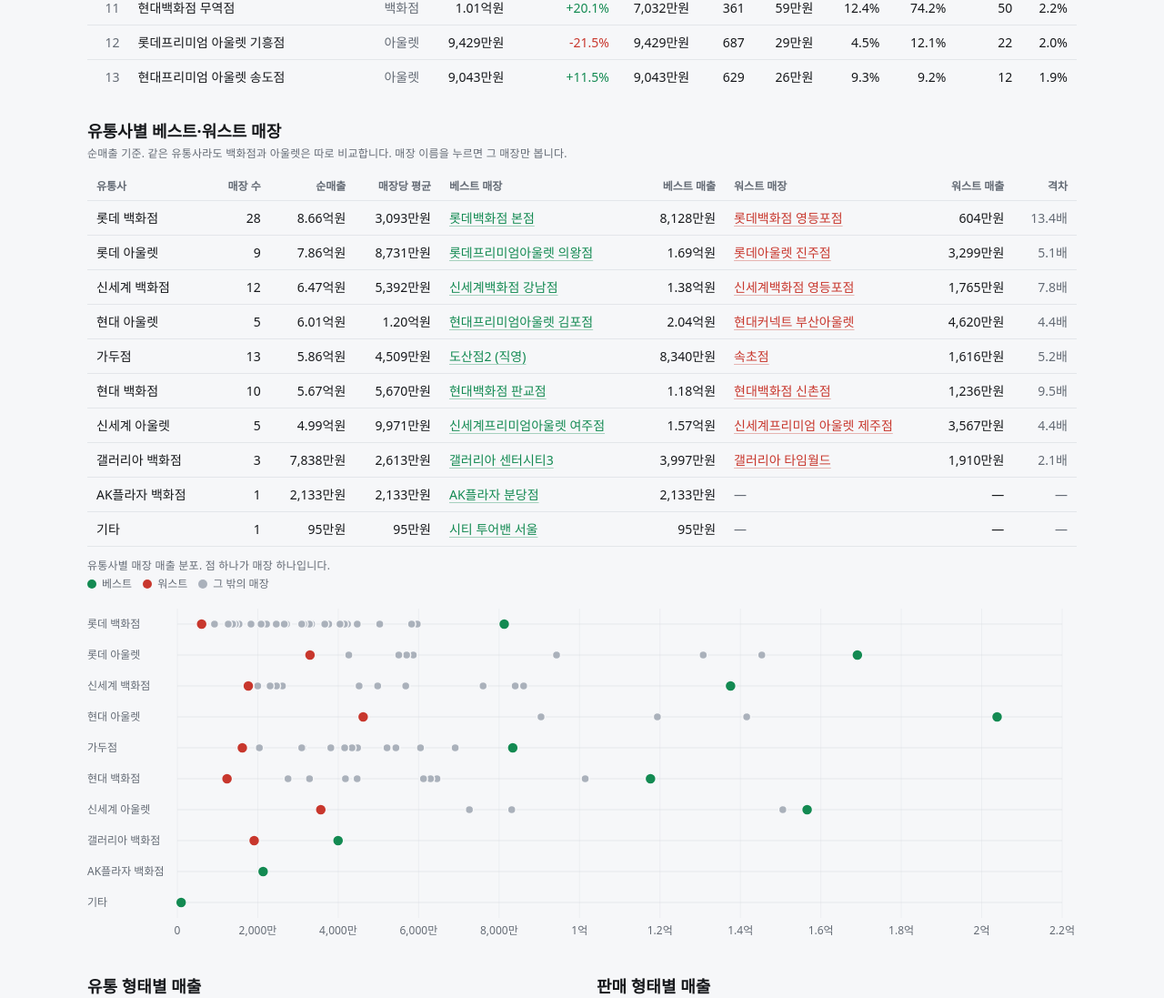
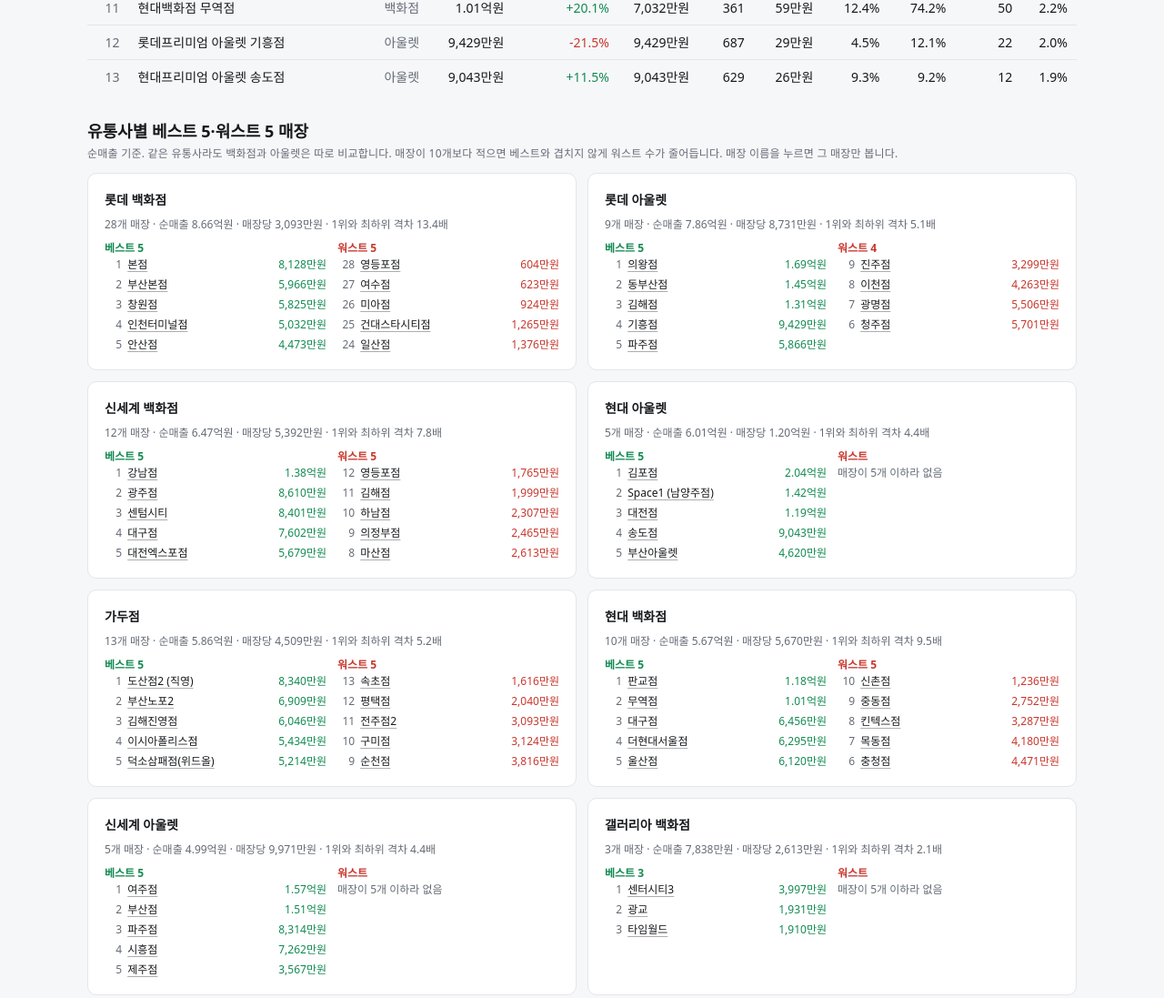
Before and after one commit to yuyumiso77-ops/test, a website: page public/index.html in a window 1280 px wide. Shown: the part 3073-4170 px from the top of the page at 91% size. Drawn offline with Linux system fonts and the light colour scheme; a web font is replaced by a local one.

Commit message:
유통사별 베스트 5·워스트 5 매장으로 확장
- 유통사마다 매출 상위 5개(베스트)와 남은 매장 중 하위 5개(워스트)를 카드로 표시
- 매장이 10개 미만이면 베스트와 겹치지 않게 워스트 수를 줄임
- 카드 안에서는 유통사 이름을 뺀 짧은 매장명 표시, 누르면 그 매장만 보기
- 분포 차트에서 베스트 5는 초록, 워스트 5는 빨강

Co-Authored-By: Claude Opus 5.5 <noreply@anthropic.com>
Claude-Session: https://claude.ai/code/session_012nbz42g2WXWhznfoY9Qwx3

```diff
--- a/public/index.html
+++ b/public/index.html
@@ -149,6 +149,17 @@ body { background: var(--color-bg); color: var(--color-fg); font-family: var(--f
 .fj-best { color: var(--color-ok); }
 .fj-worst { color: var(--color-bad); }
 .fj-strip-dot { cursor: default; }
+.fj-rcards { display: grid; grid-template-columns: repeat(auto-fit, minmax(min(100%, 360px), 1fr)); gap: var(--cds-gap-md); }
+.fj-rcard { background: var(--color-panel); border: 1px solid var(--color-border-line); border-radius: var(--cds-radius); padding: var(--cds-pad-lg); display: flex; flex-direction: column; gap: var(--cds-gap-sm); min-width: 0; }
+.fj-rcard h3 { margin: 0; font-size: var(--cds-font-size-body); font-weight: var(--cds-font-weight-medium); }
+.fj-rcols { display: grid; grid-template-columns: 1fr 1fr; gap: var(--cds-gap-md); }
+.fj-rlist { list-style: none; margin: 0; padding: 0; display: flex; flex-direction: column; gap: 4px; min-width: 0; }
+.fj-rlist li { display: grid; grid-template-columns: 1.6em minmax(0, 1fr) auto; gap: 6px; align-items: baseline; font-size: var(--cds-font-size-caption); font-variant-numeric: tabular-nums; }
+.fj-rlist .fj-link { overflow: hidden; text-overflow: ellipsis; white-space: nowrap; min-width: 0; color: var(--color-fg); }
+.fj-rlist .rk { color: var(--color-fg-muted); text-align: right; }
+.fj-rlist li.none { display: block; color: var(--color-fg-muted); }
+.fj-rhead { font-size: var(--cds-font-size-caption); font-weight: var(--cds-font-weight-medium); }
+@media (max-width: 420px) { .fj-rcols { grid-template-columns: 1fr; } }
 .fj-link { appearance: none; border: 0; background: none; padding: 0; font: inherit; cursor: pointer; text-align: left; text-decoration: underline; text-decoration-color: color-mix(in srgb, currentColor 35%, transparent); text-underline-offset: 3px; }
 .fj-link.is-on { font-weight: var(--cds-font-weight-medium); text-decoration-color: currentColor; }
 .fj-link:focus-visible { outline: 2px solid var(--color-fg); outline-offset: 2px; }
@@ -335,25 +346,10 @@ body { background: var(--color-bg); color: var(--color-fg); font-family: var(--f
 
   <section class="fj-section" id="retailers">
     <div class="fj-sec-title">
-      <h2>유통사별 베스트·워스트 매장</h2>
-      <span class="fj-label">순매출 기준. 같은 유통사라도 백화점과 아울렛은 따로 비교합니다. 매장 이름을 누르면 그 매장만 봅니다.</span>
+      <h2>유통사별 베스트 5·워스트 5 매장</h2>
+      <span class="fj-label">순매출 기준. 같은 유통사라도 백화점과 아울렛은 따로 비교합니다. 매장이 10개보다 적으면 베스트와 겹치지 않게 워스트 수가 줄어듭니다. 매장 이름을 누르면 그 매장만 봅니다.</span>
     </div>
-    <div class="fj-tablewrap">
-      <table class="fj-table" id="retailer-table" data-source="retailers" data-row-key="retailer">
-        <thead><tr>
-          <th data-field="retailer">유통사</th>
-          <th class="n" data-field="stores">매장 수</th>
-          <th class="n" data-field="net">순매출</th>
-          <th class="n" data-field="per_store">매장당 평균</th>
-          <th data-field="best_store">베스트 매장</th>
-          <th class="n" data-field="best_net">베스트 매출</th>
-          <th data-field="worst_store">워스트 매장</th>
-          <th class="n" data-field="worst_net">워스트 매출</th>
-          <th class="n" data-field="gap">격차</th>
-        </tr></thead>
-        <tbody data-draw="retailer-rows"></tbody>
-      </table>
-    </div>
+    <div class="fj-rcards" id="retailer-cards" data-draw="retailer-cards" data-source="retailer_stores retailers"></div>
     <div class="fj-sec-title">
       <span class="fj-label">유통사별 매장 매출 분포. 점 하나가 매장 하나입니다.</span>
       <div class="fj-legend" data-draw="strip-legend"></div>
@@ -434,7 +430,7 @@ body { background: var(--color-bg); color: var(--color-fg); font-family: var(--f
       <li>객단가 = 판매 줄의 판매금액 ÷ 판매 영수증 수 (영수증 = 일자·매장·판매번호가 같은 묶음).</li>
       <li>평균 할인율 = 1 − 순매출 ÷ (TAG가 × 수량).</li>
       <li>유통 형태는 매장코드 첫 글자로 나눴습니다: C 백화점, D 아울렛, B 가두점, A 기타.</li>
-      <li>유통사는 매장 이름(롯데·현대·신세계·갤러리아·AK)으로 나누고, 백화점과 아울렛은 따로 묶었습니다. 사용중지 매장과 순매출이 0 이하인 매장은 베스트·워스트 비교에서 뺐습니다. 격차 = 베스트 매출 ÷ 워스트 매출.</li>
+      <li>유통사는 매장 이름(롯데·현대·신세계·갤러리아·AK)으로 나누고, 백화점과 아울렛은 따로 묶었습니다. 사용중지 매장과 순매출이 0 이하인 매장은 베스트·워스트 비교에서 뺐습니다. 베스트는 유통사 안 매출 상위 5개, 워스트는 남은 매장 중 하위 5개입니다. 격차 = 1위 매출 ÷ 최하위 매출.</li>
       <li>회원 = 고객번호가 있는 판매, 비회원 = 고객번호가 없는 판매. 객단가는 영수증 안에 고객번호가 하나라도 있으면 회원 영수증으로 셉니다.</li>
       <li>신규 가입 = 고객번호가 이번 달(F + 연월) 번호인 회원 수. 자료에서 처음 구매한 날·매장에 한 번만 셉니다. 가입만 하고 구매하지 않은 회원은 판매 자료에 없어서 빠집니다.</li>
       <li>주는 일요일부터 토요일까지입니다. 전주 대비는 전주의 같은 요일들과 비교하므로, 덜 끝난 주도 같은 날 수끼리 비교됩니다.</li>
@@ -758,14 +754,16 @@ dash.calc('member_weekly', {
 dash.calc('retailer_stores', {
   inputs: ['stores'],
   title: '유통사별 매장 매출',
-  description: '선택한 유통 형태의 매장을 유통사(백화점/아울렛 구분)로 묶고 매출 순위를 매김. 사용중지 매장과 순매출 0 이하 매장은 뺌',
+  description: '선택한 유통 형태의 매장을 유통사(백화점/아울렛 구분)로 묶고 매출 순위를 매김. 상위 5개는 베스트, 남은 매장 중 하위 5개는 워스트. 사용중지 매장과 순매출 0 이하 매장은 뺌',
   fn: (stores) => {
     const active = stores.filter((r) => r.net > 0 && !/사용중지/.test(r.store));
     const out = [];
     for (const [retailer, v] of d3.group(active, window.FJ.retailer)) {
       const sorted = v.slice().sort((a, b) => b.net - a.net);
+      // 상위 5개는 베스트, 남은 매장 중 하위 5개는 워스트 (매장이 10개 미만이면 겹치지 않게 워스트가 줄어듦)
+      const nb = Math.min(5, sorted.length), nw = Math.min(5, sorted.length - nb);
       sorted.forEach((r, i) => out.push({ retailer, store_code: r.store_code, store: r.store, net: r.net, wow: r.wow,
-        rank: i + 1, of: sorted.length, role: i === 0 ? 'best' : i === sorted.length - 1 ? 'worst' : '' }));
+        rank: i + 1, of: sorted.length, role: i < nb ? 'best' : i >= sorted.length - nw ? 'worst' : '' }));
     }
     return out;
   },
@@ -1158,33 +1156,52 @@ dash.draw('member-week-rows', (tb) => {
 });
 
 // ── 유통사별 베스트·워스트 ──
-dash.draw('retailer-rows', (tb) => {
-  const d = dash.data('retailers');
-  if (d.status !== 'ok') return FJ.rowsMsg(tb, 9, d.status === 'error' ? '매장 데이터를 불러오지 못했습니다.' : '—');
-  if (!d.data.length) return FJ.rowsMsg(tb, 9, '이 조건에 맞는 매장이 없습니다.');
+dash.draw('retailer-cards', (el) => {
+  const d = dash.data('retailer_stores'), sum = dash.data('retailers');
+  if (FJ.notOk(el, d)) return;
+  if (!d.data.length) return FJ.empty(el, '이 조건에 맞는 매장이 없습니다.');
   const picked = dash.params().store || '';
-  const storeCell = (name, code, cls) => {
-    const td = document.createElement('td');
-    if (!name) { td.textContent = '—'; td.className = 'm'; return td; }
-    const b = document.createElement('button');
-    b.type = 'button'; b.className = 'fj-link ' + cls + (code === picked ? ' is-on' : ''); b.textContent = name;
-    b.addEventListener('click', () => dash.setParams({ store: code === picked ? '' : code }));
-    td.appendChild(b);
-    return td;
+  const summary = sum.status === 'ok' ? sum.data : [];
+  const order = summary.length ? summary.map((r) => r.retailer) : Array.from(new Set(d.data.map((r) => r.retailer)));
+  // 카드 안에서는 유통사 이름을 뺀 짧은 매장명 (전체 이름은 마우스를 올리면 보임)
+  const short = (n) => n.replace(/^(롯데|현대|신세계)\s?(백화점|프리미엄\s?아울렛|아울렛|커넥트)\s*/, '').replace(/^(갤러리아|AK플라자)\s*/, '') || n;
+  const list = (rows, cls, none) => {
+    const ul = document.createElement('ul'); ul.className = 'fj-rlist';
+    if (!rows.length) { const li = document.createElement('li'); li.className = 'none'; li.textContent = none; ul.appendChild(li); return ul; }
+    rows.forEach((r) => {
+      const li = document.createElement('li');
+      const rk = document.createElement('span'); rk.className = 'rk'; rk.textContent = String(r.rank);
+      const b = document.createElement('button'); b.type = 'button'; b.className = 'fj-link' + (r.store_code === picked ? ' is-on' : '');
+      b.textContent = short(r.store); b.title = `${r.store} · ${r.of}개 중 ${r.rank}위`;
+      b.addEventListener('click', () => dash.setParams({ store: r.store_code === picked ? '' : r.store_code }));
+      const v = document.createElement('span'); v.className = cls; v.textContent = FJ.won(r.net);
+      li.append(rk, b, v); ul.appendChild(li);
+    });
+    return ul;
   };
-  tb.replaceChildren(...d.data.map((r) => {
-    const tr = document.createElement('tr');
-    tr.dataset.key = r.retailer;
-    tr.append(FJ.td(r.retailer), FJ.td(FJ.int(r.stores), 'n'), FJ.td(FJ.won(r.net), 'n'), FJ.td(FJ.won(r.per_store), 'n'),
-      storeCell(r.best_store, r.best_code, 'fj-best'), FJ.td(FJ.won(r.best_net), 'n'),
-      storeCell(r.worst_store, r.worst_code, 'fj-worst'), FJ.td(r.worst_net == null ? '—' : FJ.won(r.worst_net), 'n'),
-      FJ.td(r.gap == null ? '—' : r.gap.toFixed(1) + '배', 'n m'));
-    return tr;
+  el.replaceChildren(...order.map((g) => {
+    const rows = d.data.filter((r) => r.retailer === g);
+    const info = summary.find((r) => r.retailer === g);
+    const card = document.createElement('div'); card.className = 'fj-rcard';
+    const h = document.createElement('h3'); h.textContent = g;
+    const sub = document.createElement('span'); sub.className = 'fj-sub';
+    sub.textContent = info ? `${info.stores}개 매장 · 순매출 ${FJ.won(info.net)} · 매장당 ${FJ.won(info.per_store)}` + (info.gap ? ` · 1위와 최하위 격차 ${info.gap.toFixed(1)}배` : '') : '';
+    const cols = document.createElement('div'); cols.className = 'fj-rcols';
+    const col = (title, cls, items, none) => {
+      const c = document.createElement('div');
+      const t = document.createElement('div'); t.className = 'fj-rhead ' + cls; t.textContent = title;
+      c.append(t, list(items, cls, none)); return c;
+    };
+    const best = rows.filter((r) => r.role === 'best').sort((a, b) => a.rank - b.rank);
+    const worst = rows.filter((r) => r.role === 'worst').sort((a, b) => b.rank - a.rank);
+    cols.append(col(`베스트 ${best.length}`, 'fj-best', best, '—'), col(worst.length ? `워스트 ${worst.length}` : '워스트', 'fj-worst', worst, '매장이 5개 이하라 없음'));
+    card.append(h, sub, cols);
+    return card;
   }));
 });
 
 dash.draw('strip-legend', (el) => {
-  el.replaceChildren(...[['베스트', 'var(--color-ok)'], ['워스트', 'var(--color-bad)'], ['그 밖의 매장', 'var(--cds-chart-muted)']].map(([n, c]) => {
+  el.replaceChildren(...[['베스트 5', 'var(--color-ok)'], ['워스트 5', 'var(--color-bad)'], ['그 밖의 매장', 'var(--cds-chart-muted)']].map(([n, c]) => {
     const it = document.createElement('span');
     const sw = document.createElement('i'); sw.className = 'fj-sw'; sw.style.background = c; sw.style.borderRadius = '50%';
     it.append(sw, document.createTextNode(n));
```
Also changed, not shown: claude-artifact/index.html (+59 -42 lines), README.md.
